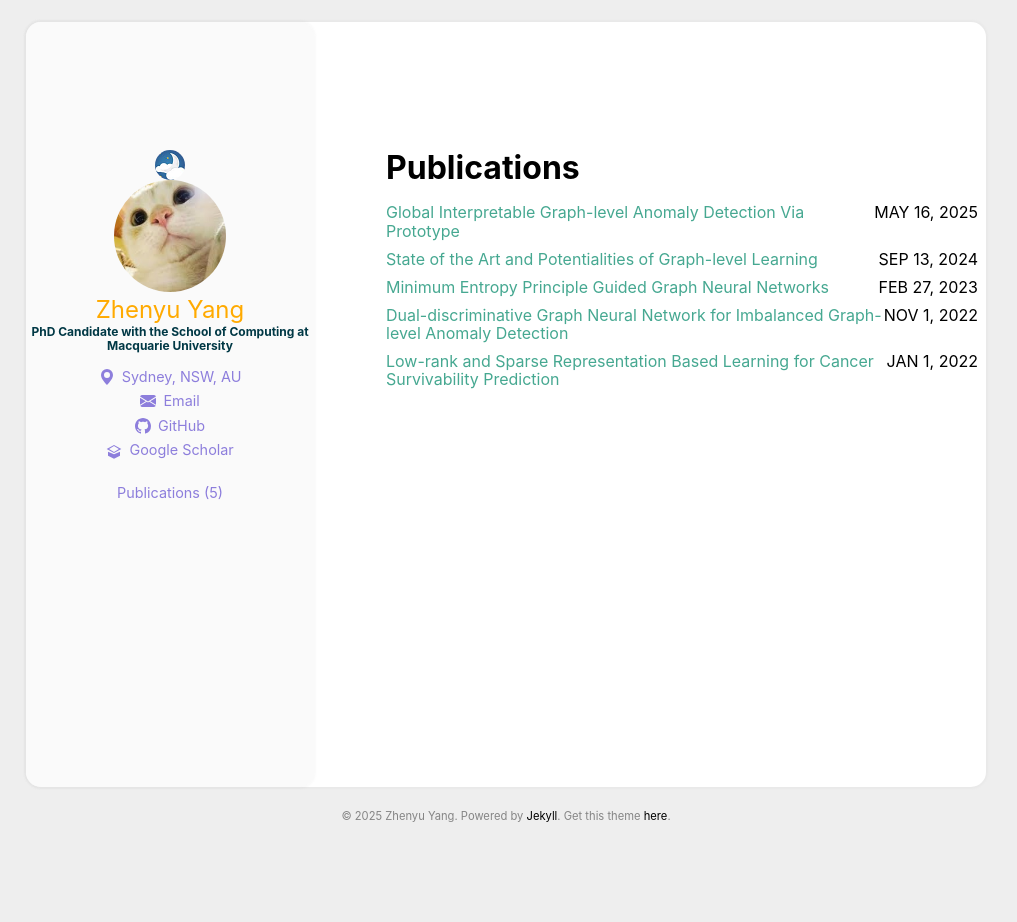
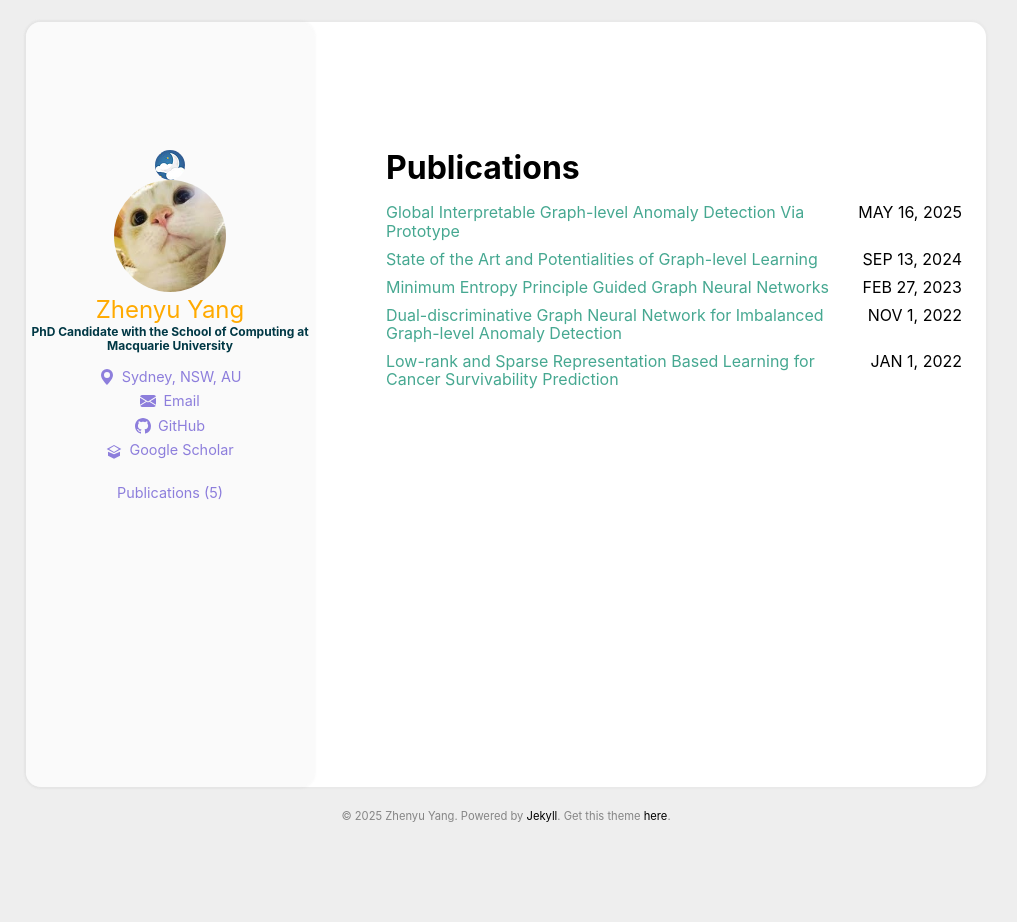
Before and after one commit to ZhenyuYangMQ/ZhenyuYangMQ.github.io, a Jekyll site: the page built from categories/Publications.html, in a window 1280 px wide. Shown: the whole page, without its empty margins (134-1151 px from the left). Built offline with Jekyll 4.4.1, drawn with Linux system fonts in a browser that asks for light colours.

Commit message:
Update main.scss

```diff
--- a/assets/css/main.scss
+++ b/assets/css/main.scss
@@ -289,6 +289,7 @@ img {
 
     @include breakpoint(medium) {
         float: right;
+	padding-right: 1rem;
     }
 }
 
```
